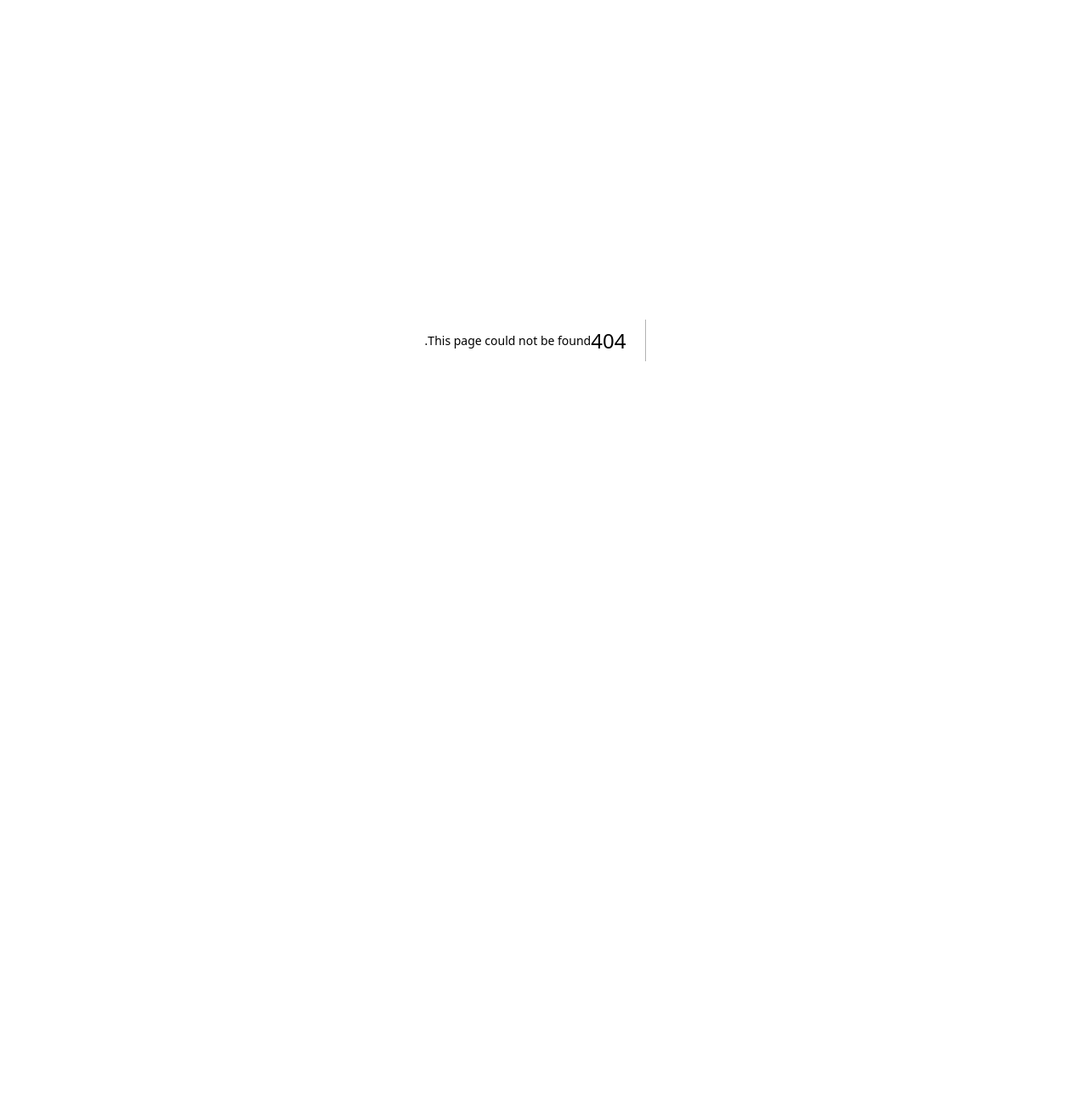
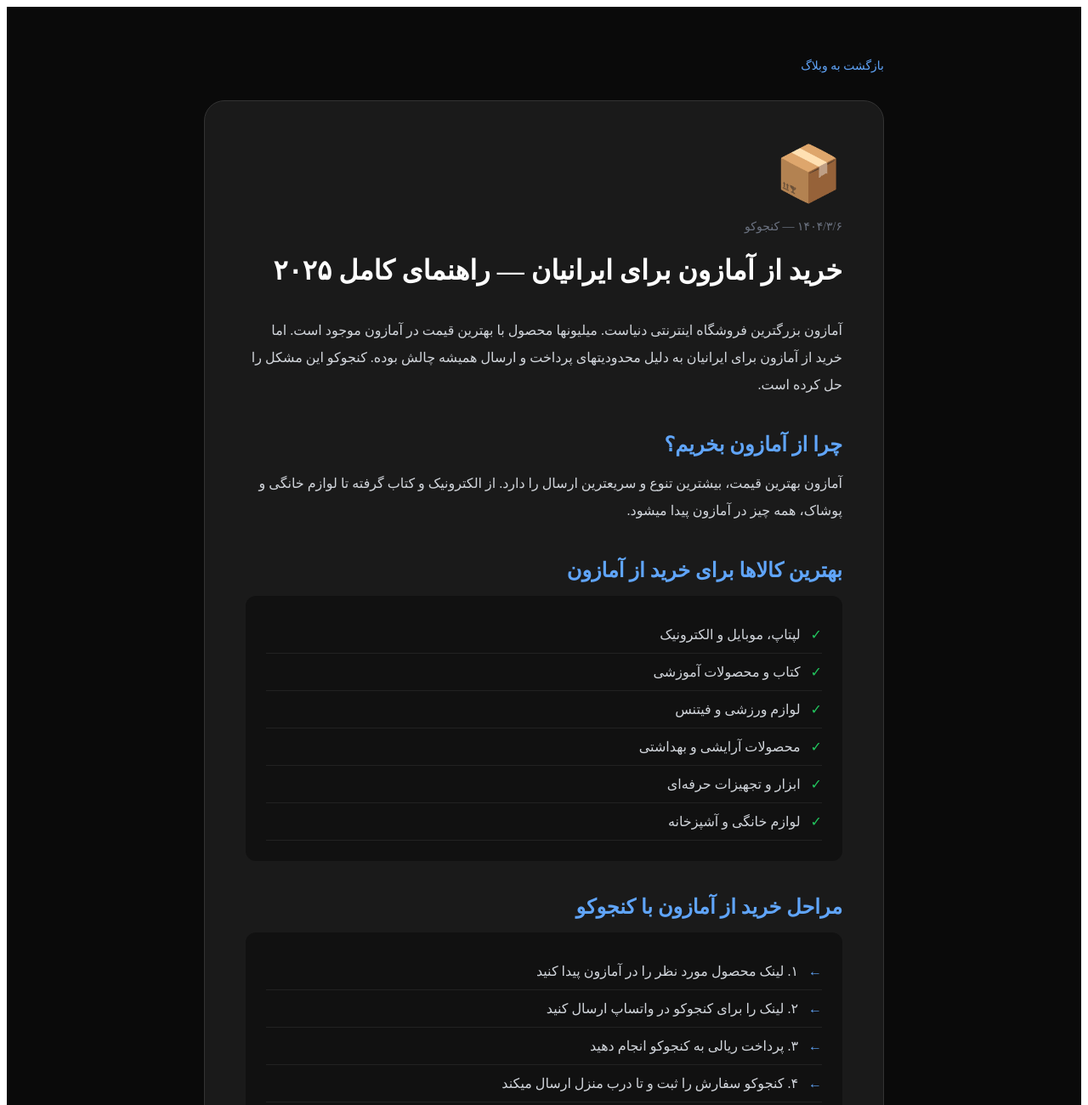
Before and after one commit to seyedmehdialavi93-coder/konjoko, a Next.js app: page /blog/kharid-az-amazon in a window 1280 px wide. Before the commit this address had no page. Shown: the top 1300 px of the page at 85% size. Before the commit the page ends 800 px from the top, so only its background shows below. Built offline with nearby package versions, Linux system fonts and the light colour scheme.

Commit message:
add amazon blog post

```diff
--- /dev/null
+++ b/app/blog/kharid-az-amazon/page.tsx
@@ -0,0 +1,48 @@
+import type { Metadata } from "next";
+
+export const metadata: Metadata = {
+ title: "خرید از آمازون برای ایرانیان — راهنمای کامل ۲۰۲۵ | کنجوکو",
+ description: "راهنمای کامل خرید از آمازون برای ایرانیان. نحوه سفارش، پرداخت و ارسال کالا از آمازون به ایران با کنجوکو.",
+};
+
+export default function KharidAzAmazon() {
+ return (
+   <main style={{backgroundColor: "#0a0a0a", minHeight: "100vh", color: "white", direction: "rtl"}}>
+     <div style={{maxWidth: "800px", margin: "0 auto", padding: "60px 20px"}}>
+       <div style={{marginBottom: "32px"}}>
+         <a href="/blog" style={{color: "#60a5fa", textDecoration: "none", fontSize: "0.875rem"}}>بازگشت به وبلاگ</a>
+       </div>
+       <div style={{backgroundColor: "#1a1a1a", borderRadius: "24px", padding: "48px", border: "1px solid #333"}}>
+         <div style={{fontSize: "4rem", marginBottom: "16px"}}>📦</div>
+         <p style={{color: "#6b7280", fontSize: "0.875rem", marginBottom: "12px"}}>۱۴۰۴/۳/۶ — کنجوکو</p>
+         <h1 style={{fontSize: "2rem", fontWeight: "bold", marginBottom: "32px", lineHeight: "1.4"}}>خرید از آمازون برای ایرانیان — راهنمای کامل ۲۰۲۵</h1>
+         <p style={{color: "#d1d5db", lineHeight: "2", marginBottom: "24px"}}>آمازون بزرگترین فروشگاه اینترنتی دنیاست. میلیونها محصول با بهترین قیمت در آمازون موجود است. اما خرید از آمازون برای ایرانیان به دلیل محدودیتهای پرداخت و ارسال همیشه چالش بوده. کنجوکو این مشکل را حل کرده است.</p>
+         <h2 style={{fontSize: "1.5rem", fontWeight: "bold", marginBottom: "16px", marginTop: "40px", color: "#60a5fa"}}>چرا از آمازون بخریم؟</h2>
+         <p style={{color: "#d1d5db", lineHeight: "2", marginBottom: "24px"}}>آمازون بهترین قیمت، بیشترین تنوع و سریعترین ارسال را دارد. از الکترونیک و کتاب گرفته تا لوازم خانگی و پوشاک، همه چیز در آمازون پیدا میشود.</p>
+         <h2 style={{fontSize: "1.5rem", fontWeight: "bold", marginBottom: "16px", marginTop: "40px", color: "#60a5fa"}}>بهترین کالاها برای خرید از آمازون</h2>
+         <div style={{backgroundColor: "#111", borderRadius: "12px", padding: "24px", marginBottom: "24px"}}>
+           {["لپتاپ، موبایل و الکترونیک", "کتاب و محصولات آموزشی", "لوازم ورزشی و فیتنس", "محصولات آرایشی و بهداشتی", "ابزار و تجهیزات حرفه‌ای", "لوازم خانگی و آشپزخانه"].map((item) => (
+             <div key={item} style={{display: "flex", alignItems: "center", gap: "12px", padding: "12px 0", borderBottom: "1px solid #222"}}>
+               <span style={{color: "#22c55e"}}>✓</span>
+               <span style={{color: "#d1d5db"}}>{item}</span>
+             </div>
+           ))}
+         </div>
+         <h2 style={{fontSize: "1.5rem", fontWeight: "bold", marginBottom: "16px", marginTop: "40px", color: "#60a5fa"}}>مراحل خرید از آمازون با کنجوکو</h2>
+         <div style={{backgroundColor: "#111", borderRadius: "12px", padding: "24px", marginBottom: "24px"}}>
+           {["۱. لینک محصول مورد نظر را در آمازون پیدا کنید", "۲. لینک را برای کنجوکو در واتساپ ارسال کنید", "۳. پرداخت ریالی به کنجوکو انجام دهید", "۴. کنجوکو سفارش را ثبت و تا درب منزل ارسال میکند"].map((item) => (
+             <div key={item} style={{display: "flex", alignItems: "center", gap: "12px", padding: "12px 0", borderBottom: "1px solid #222"}}>
+               <span style={{color: "#60a5fa"}}>←</span>
+               <span style={{color: "#d1d5db"}}>{item}</span>
+             </div>
+           ))}
+         </div>
+         <div style={{backgroundColor: "#1e3a5f", borderRadius: "16px", padding: "32px", textAlign: "center", marginTop: "40px"}}>
+           <p style={{fontSize: "1.25rem", fontWeight: "bold", marginBottom: "16px"}}>همین الان خرید از آمازون را شروع کنید</p>
+           <a href="https://wa.me/971562913000" style={{backgroundColor: "#22c55e", color: "white", padding: "12px 32px", borderRadius: "50px", fontWeight: "bold", textDecoration: "none", display: "inline-block"}}>ارتباط در واتساپ</a>
+         </div>
+       </div>
+     </div>
+   </main>
+ );
+}
```
